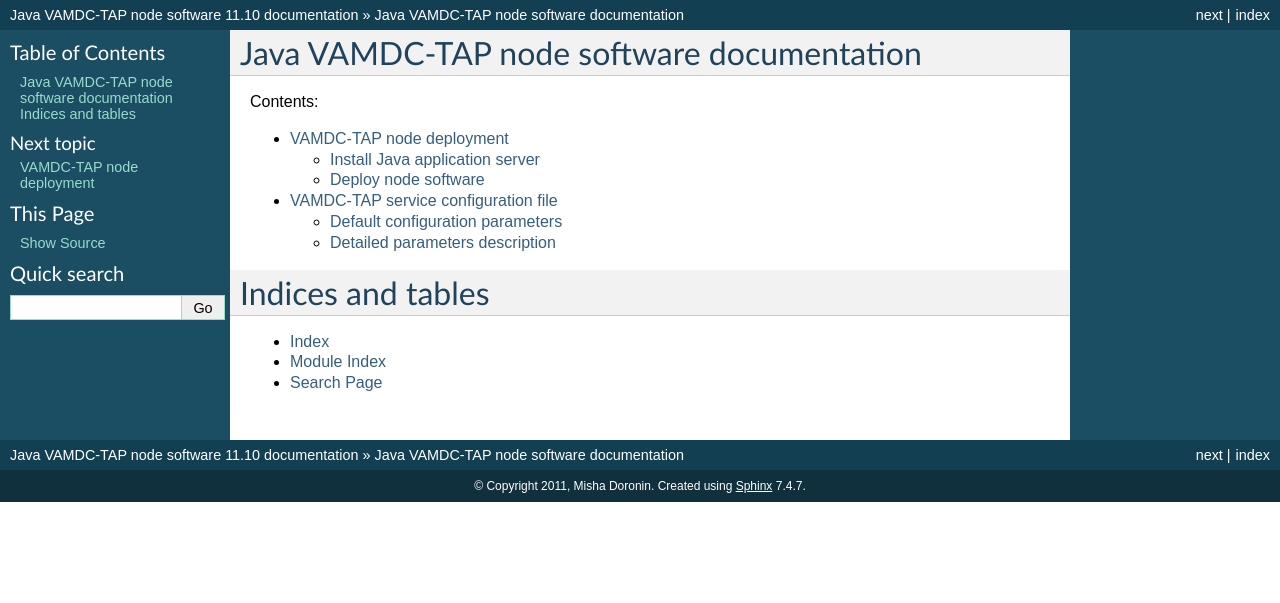
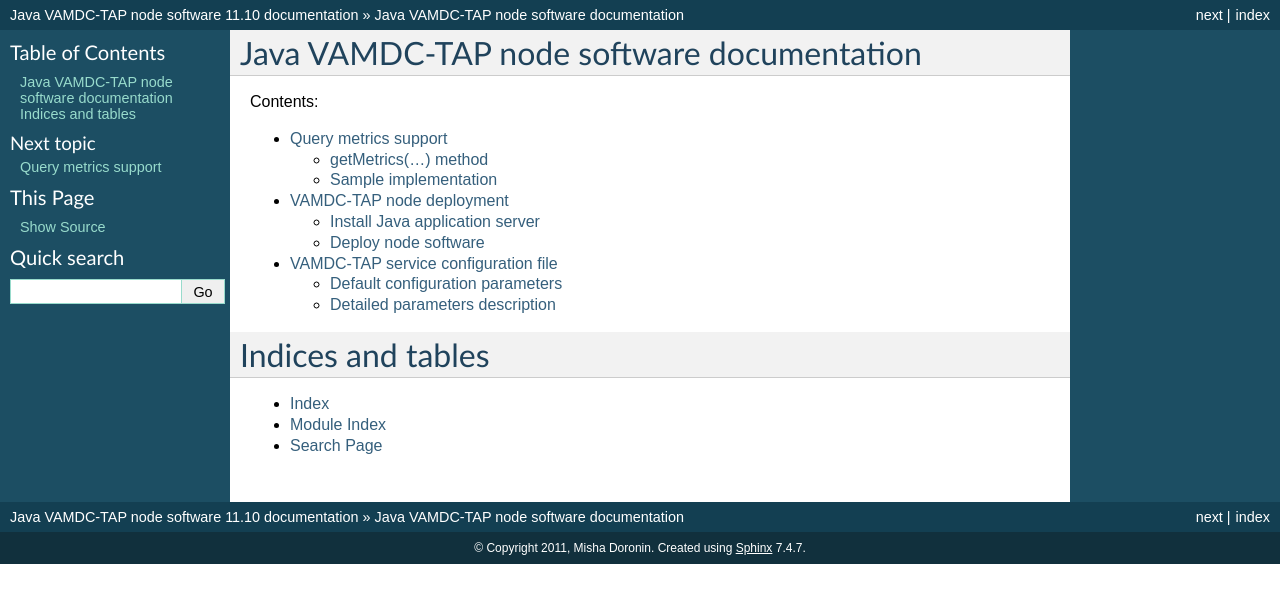
Before and after one commit to misdoro/JavaNodeSwDoc, a Sphinx documentation site: the page built from source/index.rst, in a window 1280 px wide. Shown: the top 603 px of the page. Built offline with Sphinx 7.4.7, drawn with Linux system fonts in a browser that asks for light colours; some of the changed lines change nothing that is shown.

Commit message:
Added a chapter on implementing the HEAD requests support.

```diff
--- a/source/index.rst
+++ b/source/index.rst
@@ -11,8 +11,12 @@
 .. toctree::
    :maxdepth: 2
 
+
+   plugin-metrics
+
    deploy
    config
+
 
 Indices and tables
 ==================
--- /dev/null
+++ b/source/plugin-metrics.rst
@@ -0,0 +1,103 @@
+.. _metrics:
+
+Query metrics support
+================================
+
+To enable the estimation of the amount of data the node will return for any specific query,
+node software supports HEAD request queries, containing the same set of parameters as normal GET/POST queries.
+
+As a response node software provides a set of HTTP headers indicating the estimate count of
+each XSAMS block elements:
+
+* *VAMDC-COUNT-SPECIES*
+	Total count of the atomic **Ion** and **Molecule** records with distinct SpecieID attribute.
+
+* *VAMDC-COUNT-ATOMS*
+	Count of the atomic **Ion** records with distinct SpecieID attribute.
+
+* *VAMDC-COUNT-MOLECULES*
+	Count of the **Molecule** records with distinct SpecieID attribute.
+
+* *VAMDC-COUNT-SOURCES*
+	Count of distinct **Source** records
+
+* *VAMDC-COUNT-STATES*
+	Count of distinct **State** records, both **AtomicState** and **MolecularState** combined
+
+* *VAMDC-COUNT-COLLISIONS*
+	Count of the **CollisionalTransition** elements of the **Processes** branch of XSAMS.
+
+* *VAMDC-COUNT-RADIATIVE*
+	Count of the **RadiativeTransition** elements of the **Processes** branch of XSAMS.
+
+* *VAMDC-COUNT-NONRADIATIVE*
+	Count of the **NonRadiativeTransition** elements of the **Processes** branch of XSAMS.
+
+
+getMetrics(...) method
+---------------------
+
+Producing such a response doesn't require to build a document tree,
+so a dedicated plugin method is called by the node software
+for each HEAD request.
+
+::
+
+	public abstract Map<Dictionary.HeaderMetrics,Integer> getMetrics(RequestInterface userRequest);
+
+**userRequest**	has the same interface as the parameter of buildXSAMS method,
+but it doesn't expect to have XSAMS tree attached.
+
+Typical logic of the method would be like that:
+
+* translate the query using the same method as builders use,
+
+* convert the query into Count() using org.vamdc.tapservice.query.CountQuery.count(DataContext,SelectQuery) static method
+
+* add the resulting value to the map of headers
+
+* iterate if more then one builder is normally used
+
+
+Sample implementation
+------------------------
+
+Here follows the sample implementation from BASECOL database plugin
+
+::
+
+	@Override
+	public Map<HeaderMetrics, Integer> getMetrics(RequestInterface request) {
+		if (request.isValid() && checkRequest(request)){
+			return Metrics.estimate(request);
+		}
+		return null;
+	}
+
+
+and Metrics.estimate has the following implementation::
+
+	public static Map<HeaderMetrics, Integer> estimate (RequestInterface request){
+		Map<HeaderMetrics, Integer> estimates = new HashMap<HeaderMetrics, Integer>();
+
+		//Estimate collisions
+		Expression colExpression = CollisionalTransitionBuilder.getExpression(request);
+		SelectQuery query=new SelectQuery(Collisions.class,colExpression);
+		Long collisions = CountQuery.count((DataContext) request.getCayenneContext(), query);
+
+		if (collisions>0)
+			estimates.put(HeaderMetrics.VAMDC_COUNT_COLLISIONS, collisions.intValue());
+
+		//Estimate species
+		Expression spExpression = ElementBuilder.getExpression(request);
+		SelectQuery spQuery=new SelectQuery(EnergyTables.class,spExpression);
+		Long etables = CountQuery.count((DataContext) request.getCayenneContext(), spQuery);
+
+		if (etables>0)
+			estimates.put(HeaderMetrics.VAMDC_COUNT_SPECIES, etables.intValue());
+
+		return estimates;
+
+	}
+
+Here, getExpression(...) methods are the same translator methods as used in corresponding builders.
```
